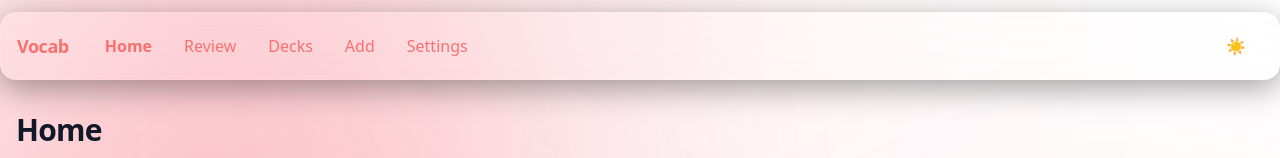
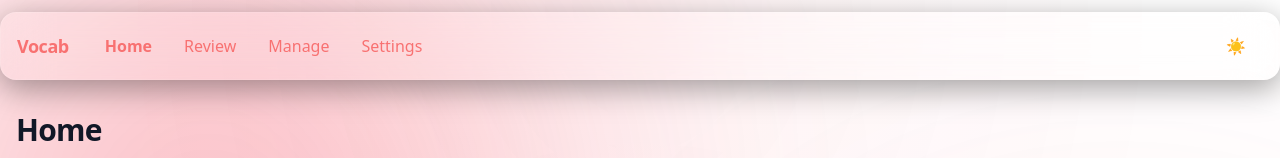
Before and after one commit to UmutYLCN/VocabWebSite, a React (Vite) app: page / in a window 1280 px wide. Shown: the top 158 px of the page. Built offline with nearby package versions, Linux system fonts and the light colour scheme.

Commit message:
feat(nav+forms): replace Decks/Add with single Manage link; improve input contrast in dark mode via base styles; update tests

```diff
--- a/src/components/Navbar.tsx
+++ b/src/components/Navbar.tsx
@@ -26,12 +26,7 @@ export default function Navbar() {
             </li>
             <li>
               <NavLink to="/decks" className={({ isActive }) => `${linkBase} ${isActive ? active : ''}`}>
-                {t('nav.decks')}
-              </NavLink>
-            </li>
-            <li>
-              <NavLink to="/add" className={({ isActive }) => `${linkBase} ${isActive ? active : ''}`}>
-                {t('nav.add')}
+                {t('nav.manage')}
               </NavLink>
             </li>
             <li>
@@ -66,12 +61,7 @@ export default function Navbar() {
           </li>
           <li>
             <NavLink to="/decks" className={({ isActive }) => `${linkBase} ${isActive ? active : ''}`}>
-              {t('nav.decks')}
-            </NavLink>
-          </li>
-          <li>
-            <NavLink to="/add" className={({ isActive }) => `${linkBase} ${isActive ? active : ''}`}>
-              {t('nav.add')}
+              {t('nav.manage')}
             </NavLink>
           </li>
           <li>
--- a/src/styles/global.css
+++ b/src/styles/global.css
@@ -13,6 +13,7 @@
   h1 { @apply text-3xl font-semibold tracking-tight; }
   h2 { @apply text-2xl font-semibold; }
   a { @apply text-red-400 hover:text-red-300; }
+  input, select, textarea { @apply bg-white/90 dark:bg-white/10 text-gray-900 dark:text-gray-100 placeholder-gray-500 dark:placeholder-gray-300 border border-white/20 rounded px-3 py-2 focus:outline-none focus:ring-2 focus:ring-red-500/40 focus:border-red-500/50; }
 }
 
 /* Glassmorphism helpers */
```
Also changed, not shown: 1 other file (tests, documents, lock files or other folders).
